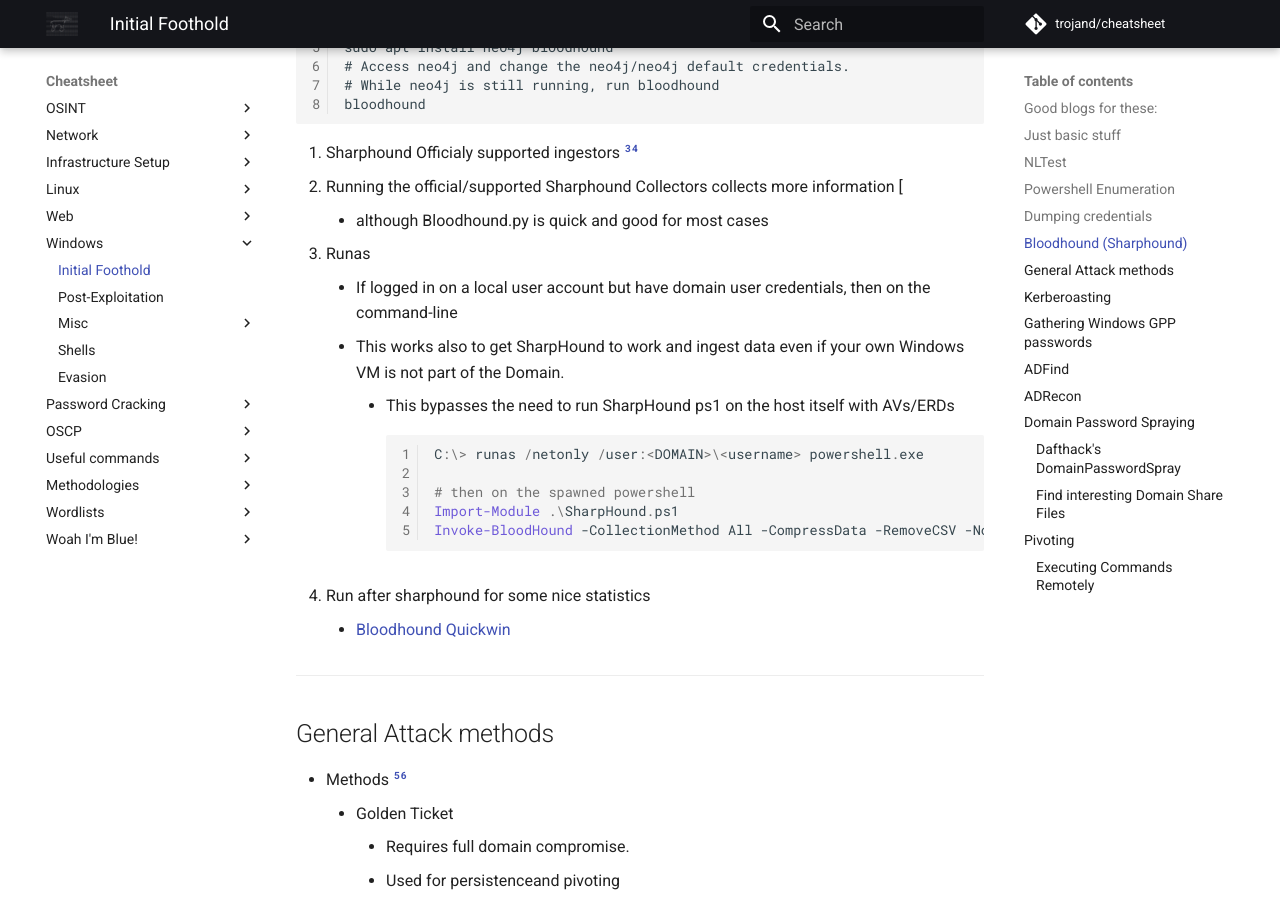
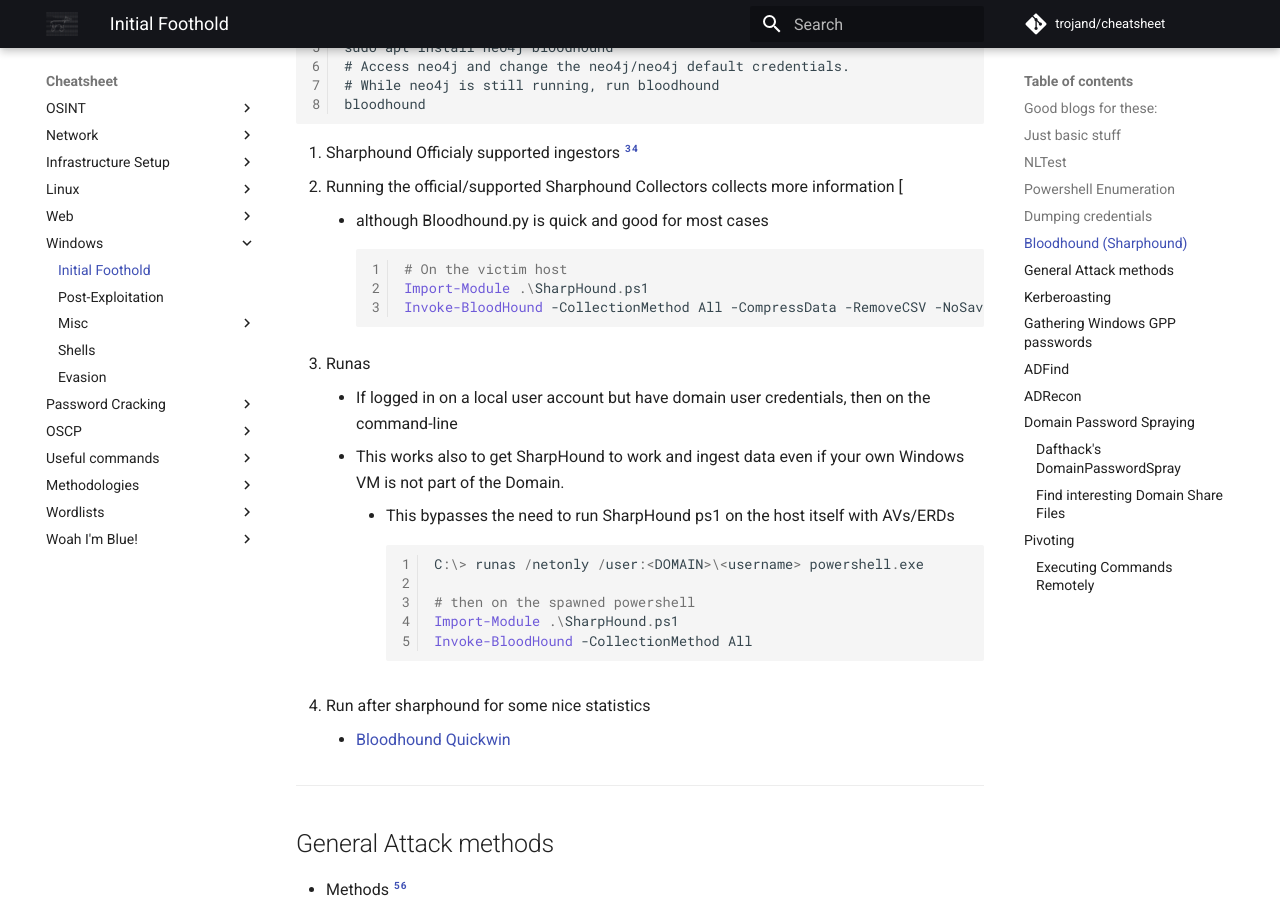
Before and after one commit to trojand/cheatsheet, an MkDocs documentation site: the page built from docs/Windows/Initial_Foothold.md, in a window 1280 px wide and 900 px high, scrolled down 1559 px. Built offline with MkDocs 1.6.1 and Material for MkDocs 9.7.7, drawn with Linux system fonts in a browser that asks for light colours; comment, search, counter and statistics services are not loaded.

Commit message:
Update Initial_Foothold.md

````diff
--- a/docs/Windows/Initial_Foothold.md
+++ b/docs/Windows/Initial_Foothold.md
@@ -71,6 +71,11 @@ bloodhound
 1. Sharphound Officialy supported ingestors [^3][^4]
    * Running the official/supported Sharphound Collectors collects more information [
        * although Bloodhound.py is quick and good for most cases
+       ```powershell
+       # On the victim host
+       Import-Module .\SharpHound.ps1
+       Invoke-BloodHound -CollectionMethod All -CompressData -RemoveCSV -NoSaveCache -RandomizeFilenames -EncryptZip
+       ```
    * Runas
        * If logged in on a local user account but have domain user credentials, then on the command-line
        * This works also to get SharpHound to work and ingest data even if your own Windows VM is not part of the Domain.
````
Also changed, not shown: other parts of docs/Windows/Initial_Foothold.md (+1 -1 lines).
